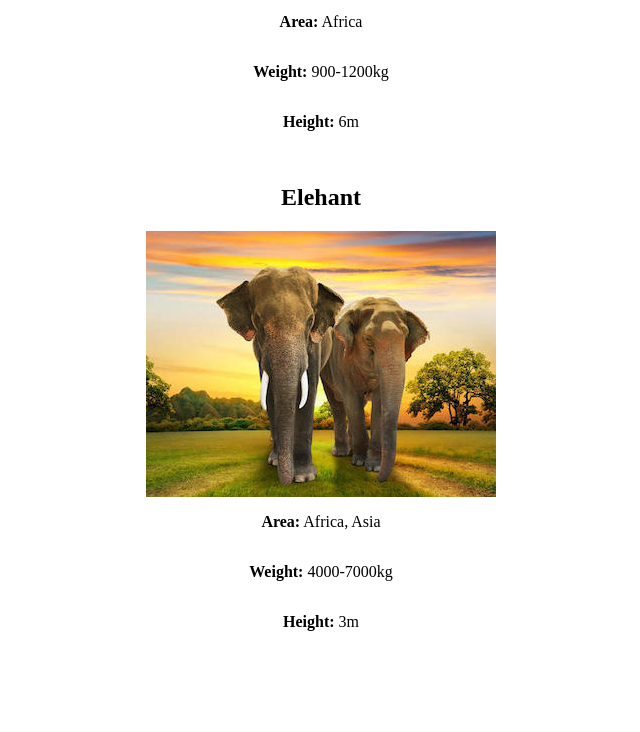
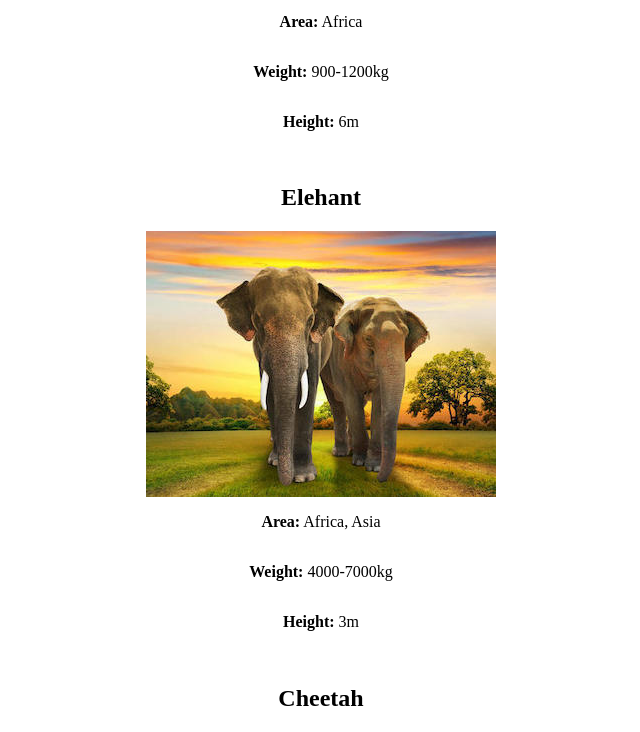
Before and after one commit to be1shenov/wild_animals, a plain HTML site: page index.html in a window 1280 px wide. Shown: the part 614-1346 px from the top of the page, without its empty margins (319-959 px from the left). Before the commit the page ends 1279 px from the top, so only its background shows below. Drawn offline with Linux system fonts and the light colour scheme.

Commit message:
edited html file

```diff
--- a/index.html
+++ b/index.html
@@ -40,5 +40,8 @@
     <p><b>Height:</b> 3m</p>
     <br>
 
+    <h2>Cheetah</h2>
+
+
   </body>
 </html>
```
